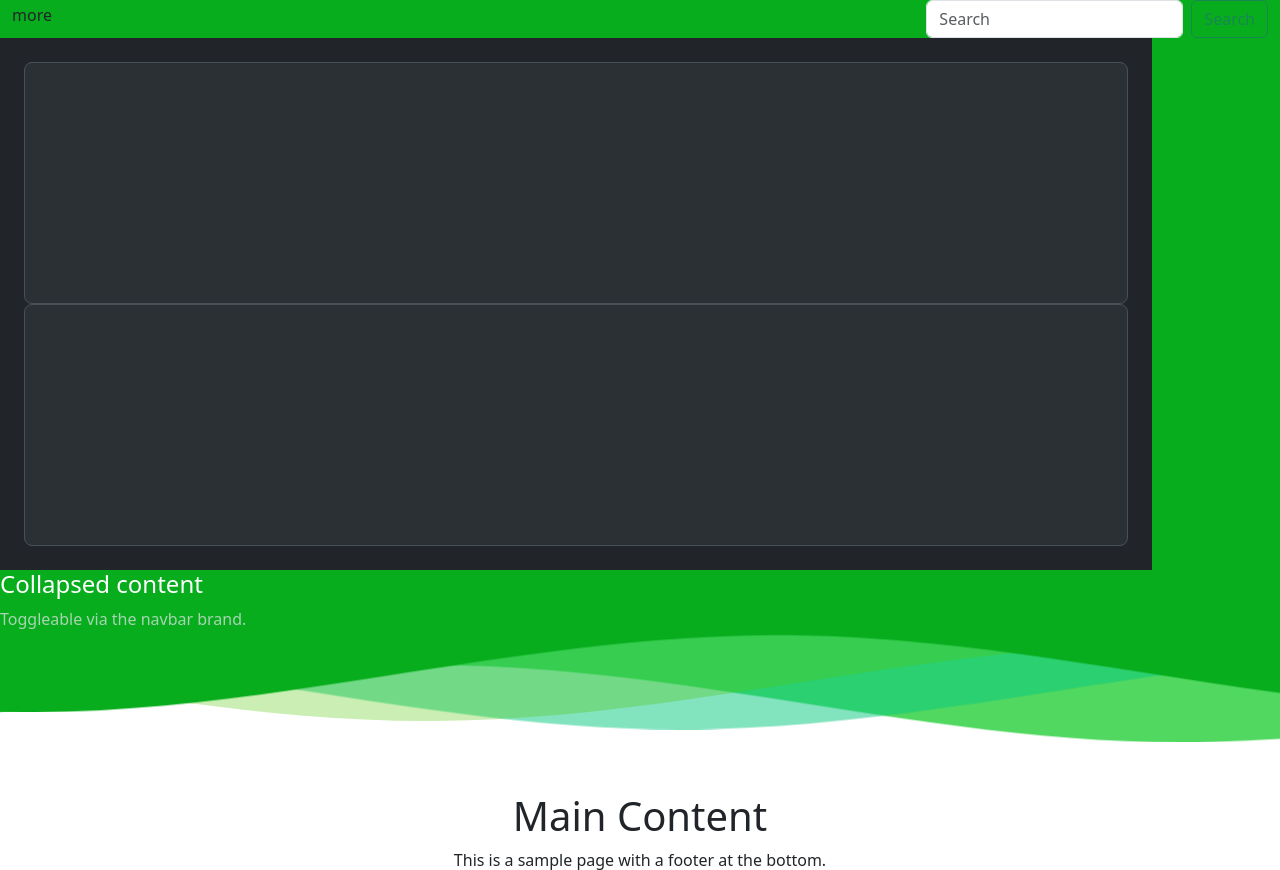
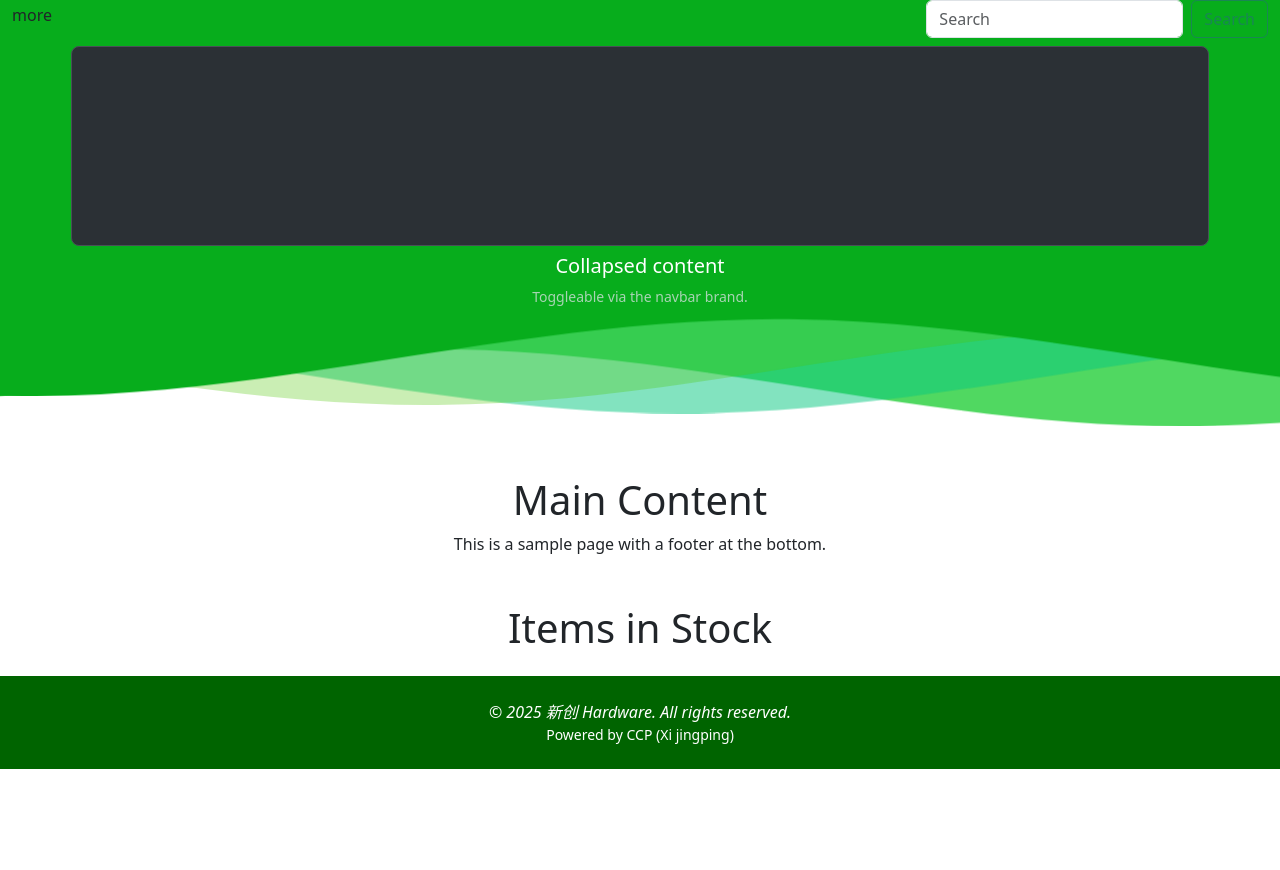
Before and after one commit to Emtte06/WebServerAmazonKnockOff, a PHP site: page /index.php in a window 1280 px wide, after a click on "more". Shown: the top 870 px of the page. After the commit the page ends 769 px from the top, so only its background shows below. Run offline with PHP 8.4, Linux system fonts and the light colour scheme; data that the repository does not hold is empty.

Commit message:
header collapse fixed

```diff
--- /dev/null
+++ b/header.css
@@ -0,0 +1,56 @@
+.Head {
+    width: 100%;
+    background-color: #07ad1c;
+  }
+  .nav {
+    width: 100%;
+    background-color: #07ad1c;
+  }
+
+    .waves {
+    transform: scaleY(-1);
+    position: relative;
+    width: 100%;
+    height: 15vh;
+    margin-bottom: -7px;
+    min-height: 100px;
+    max-height: 400px;
+  }
+  /* Animation */
+  .parallax>use {
+    animation: move-forever 25s cubic-bezier(.55, .5, .45, .5) infinite;
+  }
+  .parallax>use:nth-child(1) {
+    animation-delay: -2s;
+    animation-duration: 7s;
+  }
+  .parallax>use:nth-child(2) {
+    animation-delay: -3s;
+    animation-duration: 10s;
+  }
+  .parallax>use:nth-child(3) {
+    animation-delay: -4s;
+    animation-duration: 13s;
+  }
+  .parallax>use:nth-child(4) {
+    animation-delay: -5s;
+    animation-duration: 20s;
+  }
+  @keyframes move-forever {
+    0% {
+      transform: translate3d(-90px, 0, 0);
+    }
+    100% {
+      transform: translate3d(85px, 0, 0);
+    }
+  }
+  /*Shrinking for mobile*/
+  @media (max-width: 768px) {
+    .waves {
+      height: 40px;
+      min-height: 40px;
+    }
+    .content {
+      height: 30vh;
+    }
+  }
--- a/header.php
+++ b/header.php
@@ -1,32 +1,37 @@
+<link rel="stylesheet" href="header.css">
+
 <div class="header">
-<div class="nav">
-  <div class="container-fluid d-flex justify-content-between align-items-center" >
-      <!-- "More" Button -->
+  <div class="Head">
+    <div class="container-fluid d-flex justify-content-between align-items-center">
+
+
       <button class="navbar-toggler" type="button" data-bs-toggle="collapse" data-bs-target="#navbarToggleExternalContent" aria-controls="navbarToggleExternalContent" aria-label="Toggle navigation">
-          <span class="navbar-toggler-icon">more</span>
+        <span class="navbar-toggler-icon">more</span>
       </button>
 
-      <!-- Search Form -->
+
       <form class="form-inline my-2 my-lg-0 d-flex">
-          <input class="form-control me-2" type="search" placeholder="Search" aria-label="Search">
-          <button class="btn btn-outline-success" type="submit">Search</button>
+        <input class="form-control me-2" type="search" placeholder="Search" aria-label="Search">
+        <button class="btn btn-outline-success" type="submit">Search</button>
       </form>
-  </div>
-      <div class="collapse" id="navbarToggleExternalContent" data-bs-theme="dark" style="width: 90%; right: %;">
-    <div class="bg-dark p-4" style="background-color:>
-    <div class="d-grid gap-3" style="grid-template-columns: 1fr 2fr;">
-        <div class="bg-body-tertiary border rounded-3">
-          <br><br><br><br><br><br><br><br><br><br>
-        </div>
-        <div class="bg-body-tertiary border rounded-3">
-          <br><br><br><br><br><br><br><br><br><br>
-        </div>
-      </div>
-      <h5 class="text-body-emphasis h4">Collapsed content</h5>
-      <span class="text-body-secondary">Toggleable via the navbar brand.</span>
+
     </div>
   </div>
 </div>
+
+<div class="nav">
+  <div class="collapse" id="navbarToggleExternalContent" data-bs-theme="dark" style="width: 100%; margin: auto; background-color: #07ad1c;">
+    <div class="p-2">
+      <div class="d-grid gap-2" style="max-width: 90%; margin: auto;">
+        <div class="bg-body-tertiary border rounded-3" style="height: 200px;"></div>
+      </div>
+      <h5 class="text-body-emphasis h5 text-center mt-2">Collapsed content</h5>
+      <span class="text-body-secondary text-center d-block" style="font-size: 14px;">Toggleable via the navbar brand.</span>
+    </div>
+  </div>
+</div>
+
+
 
 
 
```
Also changed, not shown: other parts of header.php (+0 -56 lines).
